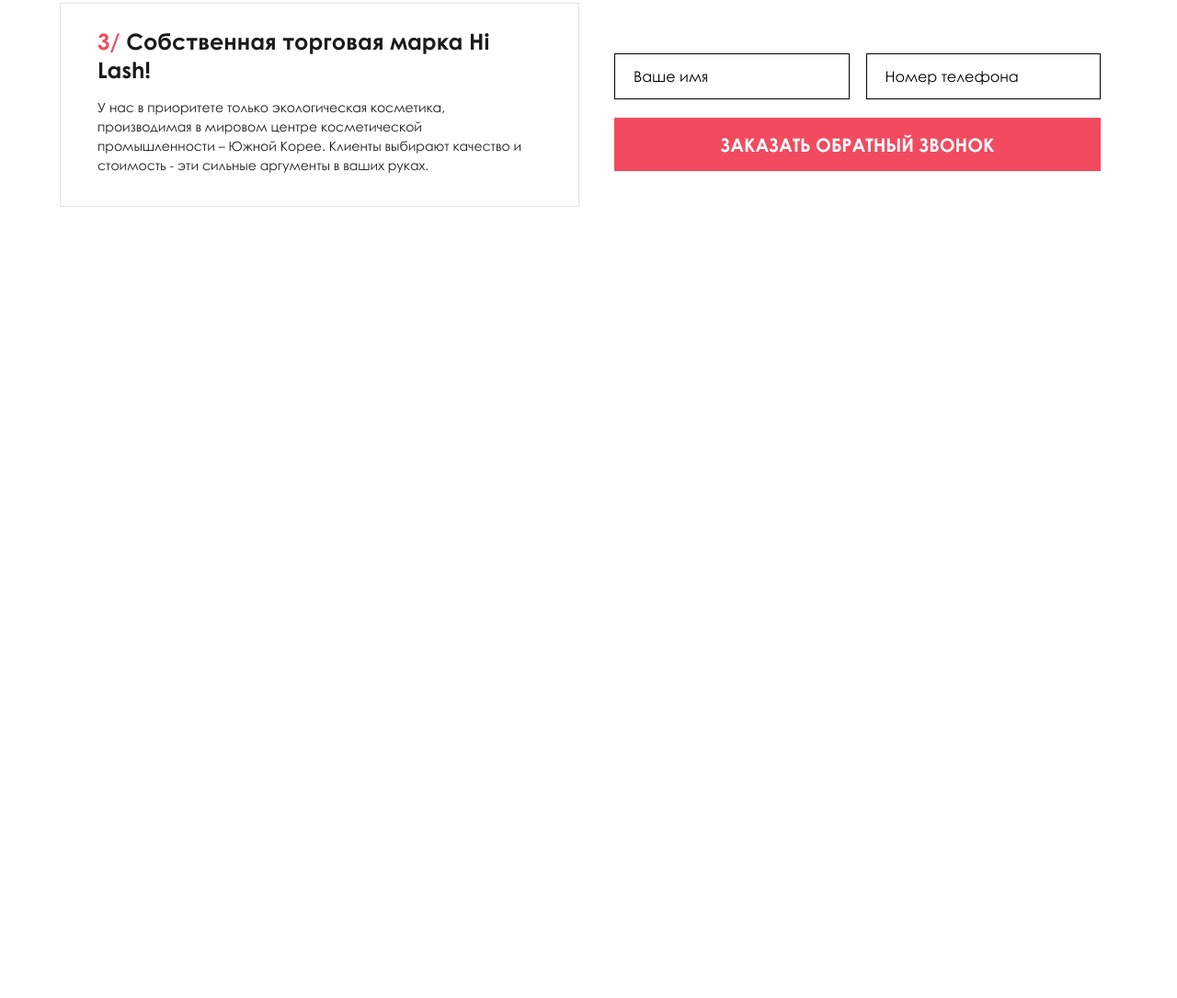
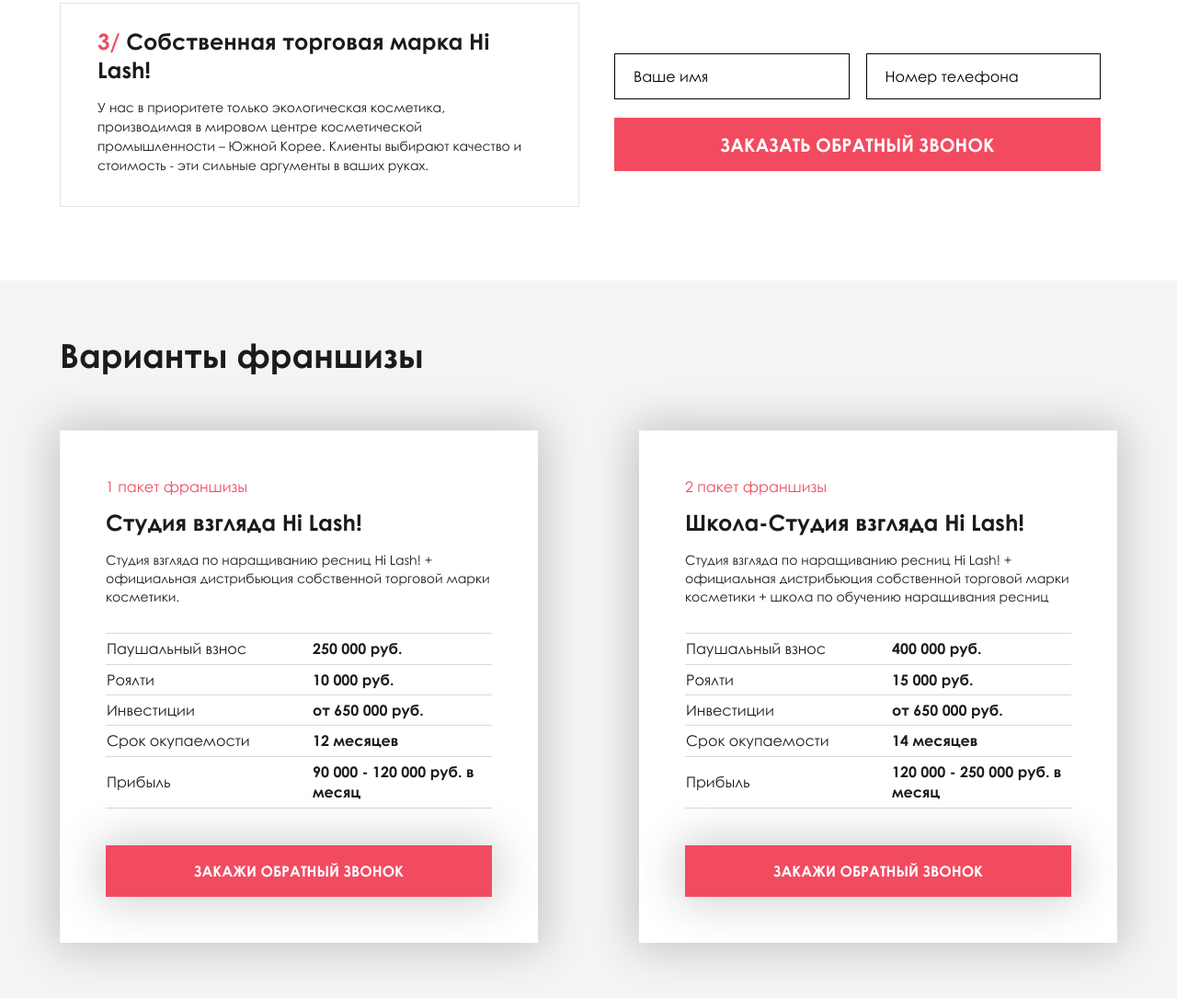
Before and after one commit to AlexKobiliansky/hilash, a website: page app/index.html in a window 1280 px wide. Shown: the part 3655-4740 px from the top of the page at 92% size. Before the commit the page ends 3960 px from the top, so only its background shows below. Drawn offline with Linux system fonts and the light colour scheme.

Commit message:
section variants complete

```diff
--- a/app/index.html
+++ b/app/index.html
@@ -305,6 +305,94 @@
 	</section>
 	<!-- ======= END SECTION WHY ======= -->
 
+	<!-- ======= SECTION VARIANTS ======= -->
+	<section class="s-variants s-creamy">
+		<div class="container">
+			<div class="section-title">
+				<h2>Варианты франшизы</h2>
+			</div>
+			<div class="vars-wrap">
+				<div class="row">
+					<!-- var-item -->
+					<div class="col-lg-6 var-item-wrapper">
+						<div class="var-item">
+							<div class="var-item-num">1 пакет франшизы</div>
+							<div class="var-item-title">Студия взгляда Hi Lash!</div>
+							<div class="var-item-desc">Студия взгляда по наращиванию ресниц Hi Lash!  + официальная дистрибьюция собственной торговой марки косметики.</div>
+							<table class="var-item-table">
+								<tr>
+									<td>Паушальный взнос</td>
+									<td>250 000 руб.</td>
+								</tr>
+
+								<tr>
+									<td>Роялти</td>
+									<td>10 000 руб.</td>
+								</tr>
+
+								<tr>
+									<td>Инвестиции</td>
+									<td>от 650 000 руб.</td>
+								</tr>
+
+								<tr>
+									<td>Срок окупаемости</td>
+									<td>12 месяцев</td>
+								</tr>
+
+								<tr>
+									<td>Прибыль</td>
+									<td>90 000 - 120 000 руб. в месяц</td>
+								</tr>
+							</table>
+							<a href="#0" class="btn btn-pink">Закажи <span class="d-none d-sm-inline">Обратный</span> звонок</a>
+						</div>
+					</div>
+					<!-- /var-item -->
+
+					<!-- var-item -->
+					<div class="col-lg-6 var-item-wrapper">
+						<div class="var-item">
+							<div class="var-item-num">2 пакет франшизы</div>
+							<div class="var-item-title">Школа-Студия взгляда Hi Lash!</div>
+							<div class="var-item-desc">Студия взгляда по наращиванию ресниц Hi Lash!  + официальная дистрибьюция собственной торговой марки косметики + школа по обучению наращивания ресниц</div>
+							<table class="var-item-table">
+								<tr>
+									<td>Паушальный взнос</td>
+									<td>400 000 руб.</td>
+								</tr>
+
+								<tr>
+									<td>Роялти</td>
+									<td>15 000 руб.</td>
+								</tr>
+
+								<tr>
+									<td>Инвестиции</td>
+									<td>от 650 000 руб.</td>
+								</tr>
+
+								<tr>
+									<td>Срок окупаемости</td>
+									<td>14 месяцев</td>
+								</tr>
+
+								<tr>
+									<td>Прибыль</td>
+									<td>120 000 - 250 000 руб. в месяц</td>
+								</tr>
+							</table>
+							<a href="#0" class="btn btn-pink">Закажи <span class="d-none d-sm-inline">Обратный</span> звонок</a>
+						</div>
+					</div>
+					<!-- /var-item -->
+				</div>
+			</div>
+		</div>
+	</section>
+	<!-- ======= END SECTION VARIANTS ======= -->
+
+
 
 
 
--- a/app/js/common.js
+++ b/app/js/common.js
@@ -71,6 +71,12 @@
             $('.why-item').height('auto').equalHeights();
         }
 
+        if ($(window).width()>991) {
+            $('.var-item-title').height('auto').equalHeights();
+            $('.var-item-desc').height('auto').equalHeights();
+            $('.var-item').height('auto').equalHeights();
+        }
+
     }
 
     $(window).resize(function() {
--- a/app/sass/base/_media.sass
+++ b/app/sass/base/_media.sass
@@ -23,6 +23,15 @@
 
 // ≥1200px
 +media-breakpoint-down(lg)
+
+  .var-item-wrapper
+    &:nth-child(odd)
+      .var-item
+        margin-right: 0
+    &:nth-child(even)
+      .var-item
+        margin-left: 0
+
   .num-item
     font-size: 16px
     margin-right: 30px
@@ -115,6 +124,13 @@
 // ≥480px
 +media-breakpoint-down(xs)
 
+  .var-item
+    padding: 30px 15px
+    &-title
+      font-size: 20px
+    &-table
+      font-size: 14px
+
   .why-form
     .form-labels-wrap
       flex-wrap: wrap
--- /dev/null
+++ b/app/sass/layout/_s-variants.sass
@@ -0,0 +1,52 @@
+.s-variants
+
+.vars-wrap
+  margin-top: 60px
+
+.var-item-wrapper
+  &:nth-child(odd)
+    .var-item
+      margin-right: 45px
+  &:nth-child(even)
+    .var-item
+      margin-left: 45px
+
+.var-item
+  box-shadow: 0 0 45px 6px rgba(#000, .2)
+  background-color: #fff
+  padding: 50px
+  margin-bottom: 30px
+  line-height: 1.4
+  &-num
+    color: $accent
+    margin-bottom: 10px
+  &-title
+    font-size: 24px
+    font-weight: 700
+    margin-bottom: 15px
+  &-desc
+    font-size: 14px
+    margin-bottom: 30px
+  &-table
+    margin-bottom: 40px
+    tr
+      border-top: 1px solid #d8d8d8
+      line-height: 1.4
+      &:last-child
+        border-bottom: 1px solid #d8d8d8
+    td
+      width: 50%
+      padding-top: 5px
+      padding-bottom: 5px
+      &:last-child
+        font-weight: 700
+        padding-left: 15px
+        padding-right: 5px
+  .btn
+    display: block
+    margin-left: auto
+    margin-right: auto
+    width: auto
+    font-size: 16px
+    padding: 18px
+    box-shadow: 0 0 50px 5px rgba(#000, .2)
--- a/app/sass/main.sass
+++ b/app/sass/main.sass
@@ -11,6 +11,7 @@
 @import layout/s-numbers
 @import layout/s-who
 @import layout/s-why
+@import layout/s-variants
 @import layout/footer
 
 
```
Also changed, not shown: app/css/main.min.css, app/js/scripts.min.js.
